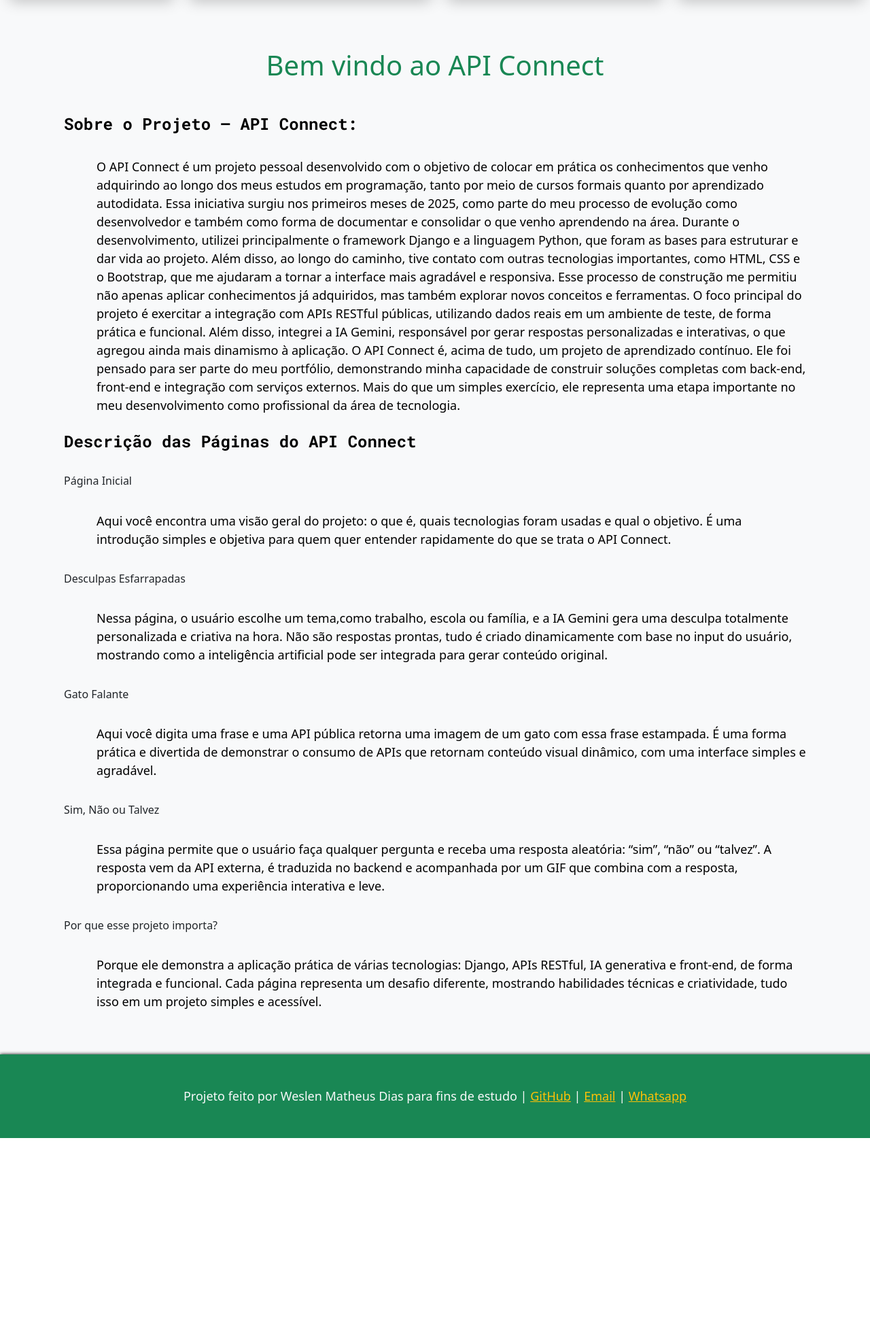
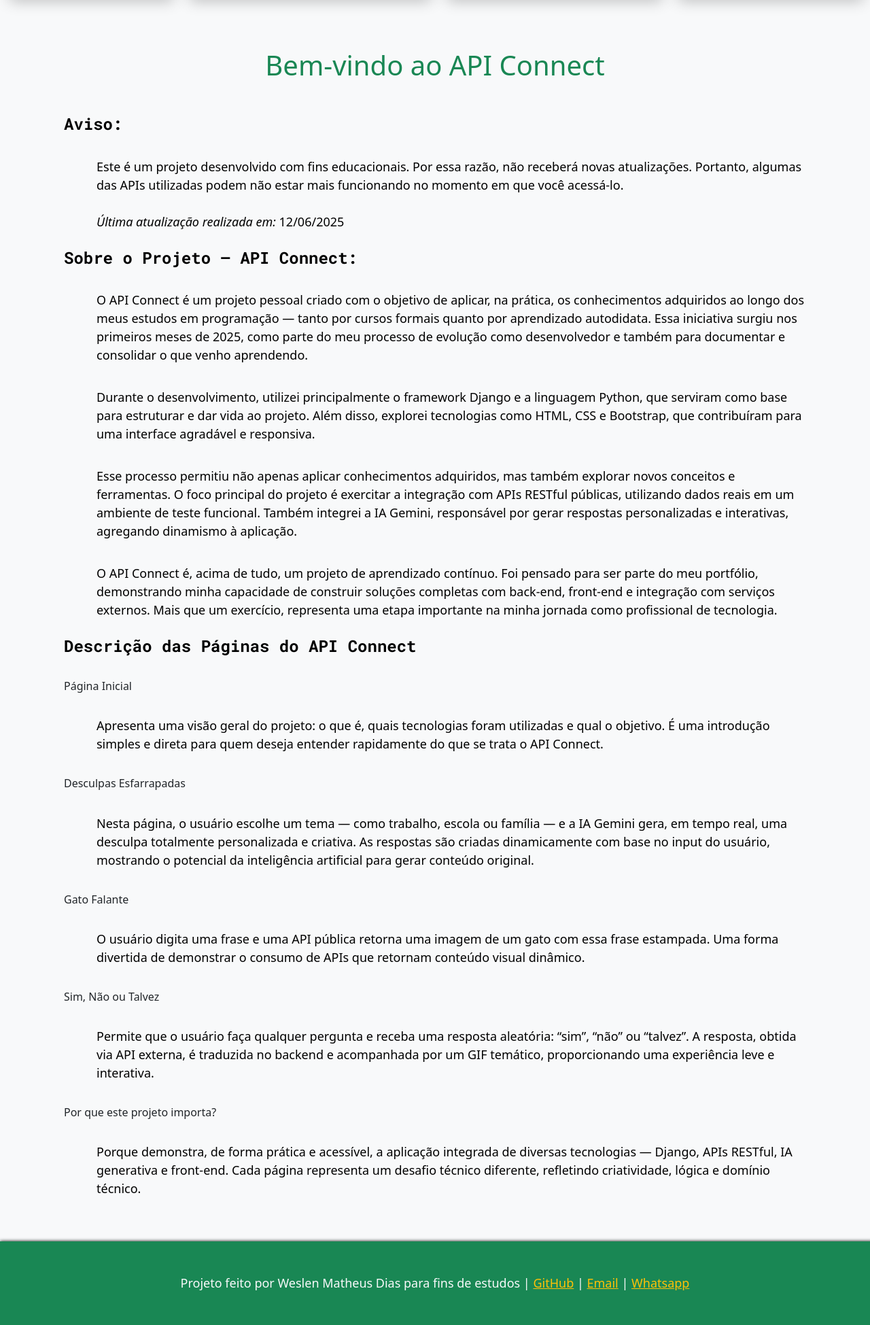
Before and after one commit to wesmth/connect, a Django app: page / in a window 1280 px wide. Shown: the part 101-2050 px from the top of the page at 68% size. Before the commit the page ends 1775 px from the top, so only its background shows below. Run offline with Django 5.2, Linux system fonts and the light colour scheme.

Commit message:
Versão final - release

```diff
--- a/main/templates/main/base.html
+++ b/main/templates/main/base.html
@@ -46,7 +46,7 @@
 
     <footer id="fot" class="py-5 bg-success text-light text-center py-3 mt-5">
         <p class="m-0 text-light">
-            Projeto feito por Weslen Matheus Dias para fins de estudo |
+            Projeto feito por Weslen Matheus Dias para fins de estudos |
             <a href="https://github.com/wesmth" target="_blank" class="text-warning">GitHub</a> |
             <a href="mailto:wesmth@gmail.com" target="_blank" class="text-warning">Email</a> |
             <a href="https://wa.me/5541991278171?text=Oi%20Weslen,%20vi%20teu%20site%20e%20quero%20conversar%20com%20você!"
--- a/main/templates/main/index.html
+++ b/main/templates/main/index.html
@@ -1,33 +1,43 @@
 {% extends "main/base.html" %}
 
 {% block content %}
-    <div class="container-sm  ">
-        <h1 class="text-center mt-5 mb-5 text-success">Bem vindo ao API Connect</h1>
+    <div class="container-sm">
+        <h1 class="text-center mt-5 mb-5 text-success">Bem-vindo ao API Connect</h1>
+
+        <h2>Aviso:</h2>
+        <p>
+            Este é um projeto desenvolvido com fins educacionais. Por essa razão, não receberá novas atualizações. Portanto, algumas das APIs utilizadas podem não estar mais funcionando no momento em que você acessá-lo.<br><br>
+            <em><strong>Última atualização realizada em:</strong></em> <strong>12/06/2025</strong>
+        </p>
+
         <h2>Sobre o Projeto – API Connect:</h2>
         <p>
-            O <b>API Connect</b> é um projeto pessoal desenvolvido com o objetivo de colocar em prática os conhecimentos que venho adquirindo ao longo dos meus estudos em programação, tanto por meio de cursos formais quanto por aprendizado autodidata. Essa iniciativa surgiu nos primeiros meses de 2025, como parte do meu processo de evolução como desenvolvedor e também como forma de documentar e consolidar o que venho aprendendo na área.
-
-            Durante o desenvolvimento, utilizei principalmente o framework <b>Django</b> e a linguagem <b>Python</b>, que foram as bases para estruturar e dar vida ao projeto. Além disso, ao longo do caminho, tive contato com outras tecnologias importantes, como <b>HTML</b>, <b>CSS</b> e o <b>Bootstrap</b>, que me ajudaram a tornar a interface mais agradável e responsiva. Esse processo de construção me permitiu não apenas aplicar conhecimentos já adquiridos, mas também explorar novos conceitos e ferramentas.
-
-            O foco principal do projeto é exercitar a integração com <b>APIs</b> <b>RESTful</b> <b>públicas</b>, utilizando dados reais em um ambiente de teste, de forma prática e funcional. Além disso, integrei a <b>IA Gemini</b>, responsável por gerar respostas personalizadas e interativas, o que agregou ainda mais dinamismo à aplicação.
-
-            O API Connect é, acima de tudo, um projeto de aprendizado contínuo. Ele foi pensado para ser parte do meu portfólio, demonstrando minha capacidade de construir soluções completas com back-end, front-end e integração com serviços externos. Mais do que um simples exercício, ele representa uma etapa importante no meu desenvolvimento como profissional da área de tecnologia.
+            O <b>API Connect</b> é um projeto pessoal criado com o objetivo de aplicar, na prática, os conhecimentos adquiridos ao longo dos meus estudos em programação — tanto por cursos formais quanto por aprendizado autodidata. Essa iniciativa surgiu nos primeiros meses de 2025, como parte do meu processo de evolução como desenvolvedor e também para documentar e consolidar o que venho aprendendo.
+        </p>
+        <p>
+            Durante o desenvolvimento, utilizei principalmente o framework <b>Django</b> e a linguagem <b>Python</b>, que serviram como base para estruturar e dar vida ao projeto. Além disso, explorei tecnologias como <b>HTML</b>, <b>CSS</b> e <b>Bootstrap</b>, que contribuíram para uma interface agradável e responsiva.
+        </p>
+        <p>
+            Esse processo permitiu não apenas aplicar conhecimentos adquiridos, mas também explorar novos conceitos e ferramentas. O foco principal do projeto é exercitar a integração com <b>APIs RESTful públicas</b>, utilizando dados reais em um ambiente de teste funcional. Também integrei a <b>IA Gemini</b>, responsável por gerar respostas personalizadas e interativas, agregando dinamismo à aplicação.
+        </p>
+        <p>
+            O API Connect é, acima de tudo, um projeto de aprendizado contínuo. Foi pensado para ser parte do meu portfólio, demonstrando minha capacidade de construir soluções completas com back-end, front-end e integração com serviços externos. Mais que um exercício, representa uma etapa importante na minha jornada como profissional de tecnologia.
         </p>
 
         <h2>Descrição das Páginas do API Connect</h2>
         <h3>Página Inicial</h3>
-        <p>Aqui você encontra uma visão geral do projeto: o que é, quais tecnologias foram usadas e qual o objetivo. É uma introdução simples e objetiva para quem quer entender rapidamente do que se trata o API Connect.</p>
+        <p>Apresenta uma visão geral do projeto: o que é, quais tecnologias foram utilizadas e qual o objetivo. É uma introdução simples e direta para quem deseja entender rapidamente do que se trata o API Connect.</p>
 
         <h3>Desculpas Esfarrapadas</h3>
-        <p>Nessa página, o usuário escolhe um tema,como trabalho, escola ou família, e a IA Gemini gera uma desculpa totalmente personalizada e criativa na hora. Não são respostas prontas, tudo é criado dinamicamente com base no input do usuário, mostrando como a inteligência artificial pode ser integrada para gerar conteúdo original.</p>
+        <p>Nesta página, o usuário escolhe um tema — como trabalho, escola ou família — e a IA Gemini gera, em tempo real, uma desculpa totalmente personalizada e criativa. As respostas são criadas dinamicamente com base no input do usuário, mostrando o potencial da inteligência artificial para gerar conteúdo original.</p>
 
         <h3>Gato Falante</h3>
-        <p>Aqui você digita uma frase e uma API pública retorna uma imagem de um gato com essa frase estampada. É uma forma prática e divertida de demonstrar o consumo de APIs que retornam conteúdo visual dinâmico, com uma interface simples e agradável.</p>
+        <p>O usuário digita uma frase e uma API pública retorna uma imagem de um gato com essa frase estampada. Uma forma divertida de demonstrar o consumo de APIs que retornam conteúdo visual dinâmico.</p>
 
         <h3>Sim, Não ou Talvez</h3>
-        <p>Essa página permite que o usuário faça qualquer pergunta e receba uma resposta aleatória: “sim”, “não” ou “talvez”. A resposta vem da API externa, é traduzida no backend e acompanhada por um GIF que combina com a resposta, proporcionando uma experiência interativa e leve.</p>
+        <p>Permite que o usuário faça qualquer pergunta e receba uma resposta aleatória: “sim”, “não” ou “talvez”. A resposta, obtida via API externa, é traduzida no backend e acompanhada por um GIF temático, proporcionando uma experiência leve e interativa.</p>
 
-        <h3>Por que esse projeto importa?</h3>
-        <p>Porque ele demonstra a aplicação prática de várias tecnologias: Django, APIs RESTful, IA generativa e front-end, de forma integrada e funcional. Cada página representa um desafio diferente, mostrando habilidades técnicas e criatividade, tudo isso em um projeto simples e acessível.</p>
+        <h3>Por que este projeto importa?</h3>
+        <p>Porque demonstra, de forma prática e acessível, a aplicação integrada de diversas tecnologias — Django, APIs RESTful, IA generativa e front-end. Cada página representa um desafio técnico diferente, refletindo criatividade, lógica e domínio técnico.</p>
     </div>
 {% endblock content %}
```
Also changed, not shown: cat/templates/cat/cat.html (+6 -12 lines), joke/templates/joke/joke.html (+13 -14 lines), question/templates/question/question_page.html (+15 -16 lines).
